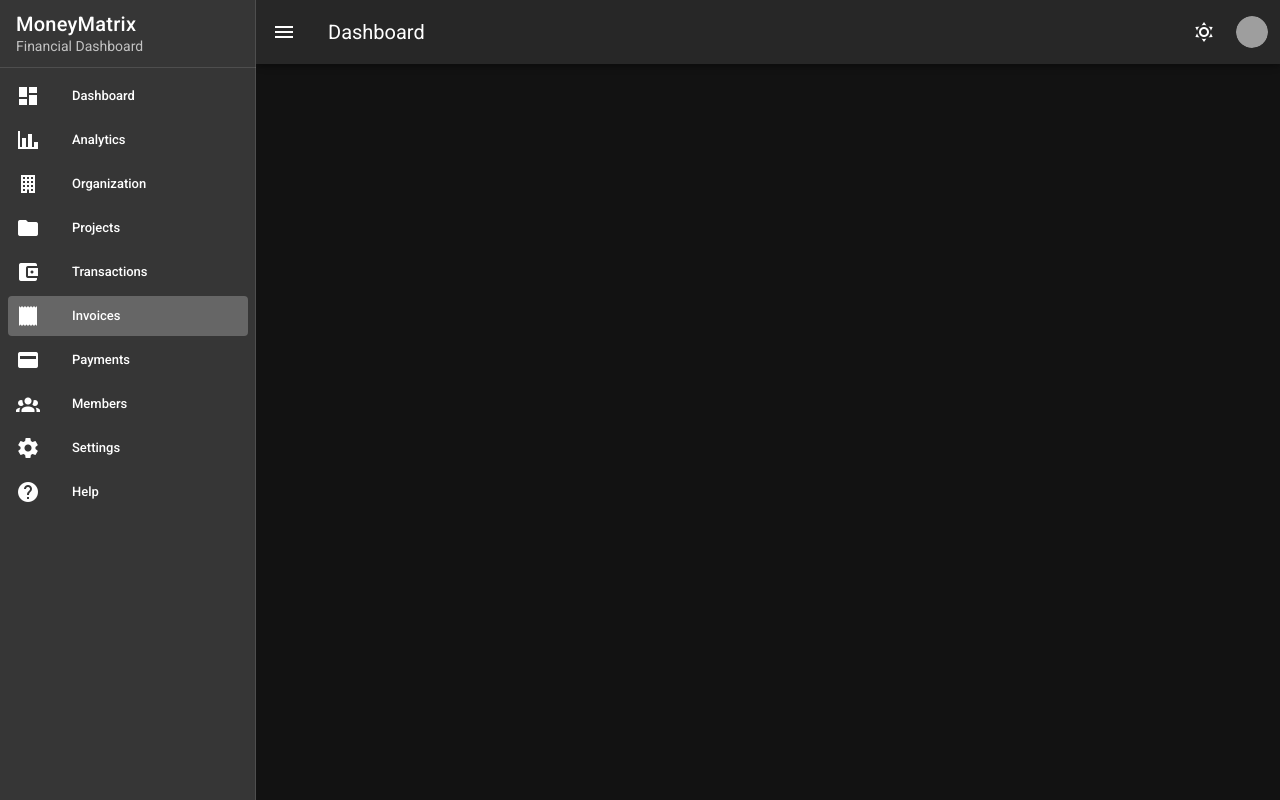
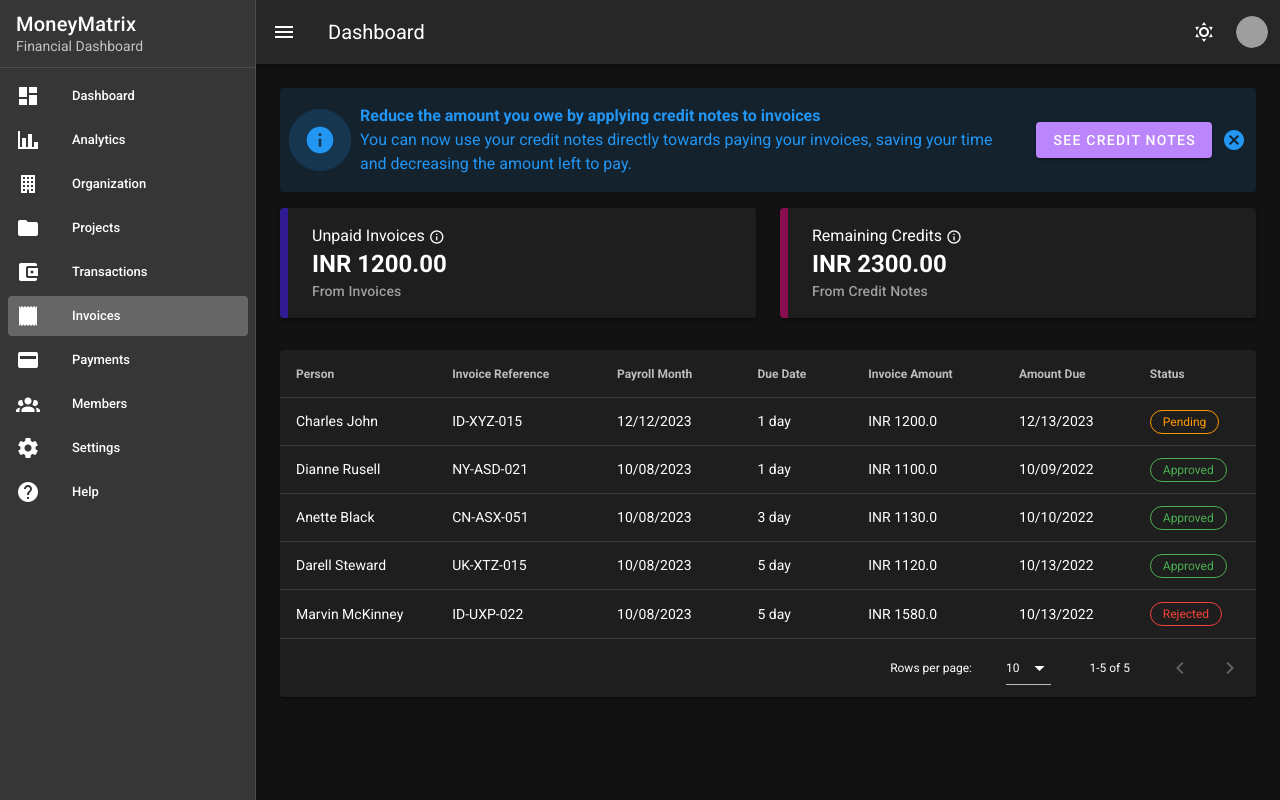
Before and after one commit to rkgupta-dev/finance-dashboard, a Vue app: page /invoices in a window 1280 px wide. Built offline with nearby package versions, Linux system fonts and the light colour scheme; grey boxes are pictures that could not be loaded.

Commit message:
added invoices page..

```diff
--- a/src/components/DashboardLayout.vue
+++ b/src/components/DashboardLayout.vue
@@ -37,7 +37,7 @@
         }}</v-icon>
       </v-btn>
 
-      <v-menu offset-y>
+      <v-menu offset-y transition="slide-y-transition">
         <template v-slot:activator="{ on, attrs }">
           <v-btn icon v-bind="attrs" v-on="on">
             <v-avatar size="32">
--- a/src/router/index.js
+++ b/src/router/index.js
@@ -6,6 +6,7 @@ import TransactionsView from "@/views/TransactionsView.vue";
 import AnalyticsView from "@/views/AnalyticsView.vue";
 import OrganizationView from "@/views/OrganizationView.vue";
 import ProjectsView from "@/views/ProjectsView.vue";
+import InvoicesView from "@/views/InvoicesView.vue";
 
 Vue.use(VueRouter);
 
@@ -40,6 +41,11 @@ const routes = [
     name: "projects",
     component: ProjectsView,
   },
+  {
+    path: "/invoices",
+    name: "invoices",
+    component: InvoicesView,
+  },
 ];
 
 const router = new VueRouter({
--- /dev/null
+++ b/src/views/InvoicesView.vue
@@ -0,0 +1,139 @@
+<template>
+  <v-container>
+    <v-alert prominent type="info" text color="info" dismissible class="mb-4">
+      <v-row align="center">
+        <v-col cols="9">
+          <strong
+            >Reduce the amount you owe by applying credit notes to
+            invoices</strong
+          >
+          <div>
+            You can now use your credit notes directly towards paying your
+            invoices, saving your time and decreasing the amount left to pay.
+          </div>
+        </v-col>
+        <v-col cols="3" class="text-right">
+          <v-btn color="primary">See credit notes</v-btn>
+        </v-col>
+      </v-row>
+    </v-alert>
+
+    <v-row>
+      <v-col cols="6">
+        <v-alert
+          border="left"
+          colored-border
+          color="deep-purple darken-4"
+          elevation="2"
+        >
+          <div class="ml-4">
+            <div>
+              Unpaid Invoices
+              <v-icon small>mdi-information-outline</v-icon>
+            </div>
+            <div class="text-h5 font-weight-bold">INR 1200.00</div>
+            <div class="subtitle-2 grey--text">From Invoices</div>
+          </div>
+        </v-alert>
+      </v-col>
+      <v-col cols="6">
+        <v-alert
+          border="left"
+          colored-border
+          color="pink darken-4"
+          elevation="2"
+        >
+          <div class="ml-4">
+            <div>
+              Remaining Credits
+              <v-icon small>mdi-information-outline</v-icon>
+            </div>
+            <div class="text-h5 font-weight-bold">INR 2300.00</div>
+            <div class="subtitle-2 grey--text">From Credit Notes</div>
+          </div>
+        </v-alert>
+      </v-col>
+    </v-row>
+
+    <v-data-table :headers="headers" :items="invoices" class="elevation-1 mt-4">
+      <template slot="item.status" slot-scope="{ item }">
+        <v-chip :color="getStatusColor(item.status)" dark small outlined>
+          {{ item.status }}
+        </v-chip>
+      </template>
+    </v-data-table>
+  </v-container>
+</template>
+
+<script>
+export default {
+  data() {
+    return {
+      headers: [
+        { text: "Person", value: "client" },
+        { text: "Invoice Reference", value: "reference" },
+        { text: "Payroll Month", value: "payrollMonth" },
+        { text: "Due Date", value: "dueDate" },
+        { text: "Invoice Amount", value: "amount" },
+        { text: "Amount Due", value: "amountDue" },
+        { text: "Status", value: "status" },
+      ],
+      invoices: [
+        {
+          client: "Charles John",
+          reference: "ID-XYZ-015",
+          payrollMonth: "12/12/2023",
+          dueDate: "1 day",
+          amount: "INR 1200.0",
+          amountDue: "12/13/2023",
+          status: "Pending",
+        },
+        {
+          client: "Dianne Rusell",
+          reference: "NY-ASD-021",
+          payrollMonth: "10/08/2023",
+          dueDate: "1 day",
+          amount: "INR 1100.0",
+          amountDue: "10/09/2022",
+          status: "Approved",
+        },
+        {
+          client: "Anette Black",
+          reference: "CN-ASX-051",
+          payrollMonth: "10/08/2023",
+          dueDate: "3 day",
+          amount: "INR 1130.0",
+          amountDue: "10/10/2022",
+          status: "Approved",
+        },
+        {
+          client: "Darell Steward",
+          reference: "UK-XTZ-015",
+          payrollMonth: "10/08/2023",
+          dueDate: "5 day",
+          amount: "INR 1120.0",
+          amountDue: "10/13/2022",
+          status: "Approved",
+        },
+        {
+          client: "Marvin McKinney",
+          reference: "ID-UXP-022",
+          payrollMonth: "10/08/2023",
+          dueDate: "5 day",
+          amount: "INR 1580.0",
+          amountDue: "10/13/2022",
+          status: "Rejected",
+        },
+      ],
+    };
+  },
+  methods: {
+    getStatusColor(status) {
+      if (status === "Pending") return "orange";
+      if (status === "Approved") return "green";
+      if (status === "Rejected") return "red";
+      return "grey";
+    },
+  },
+};
+</script>
```
